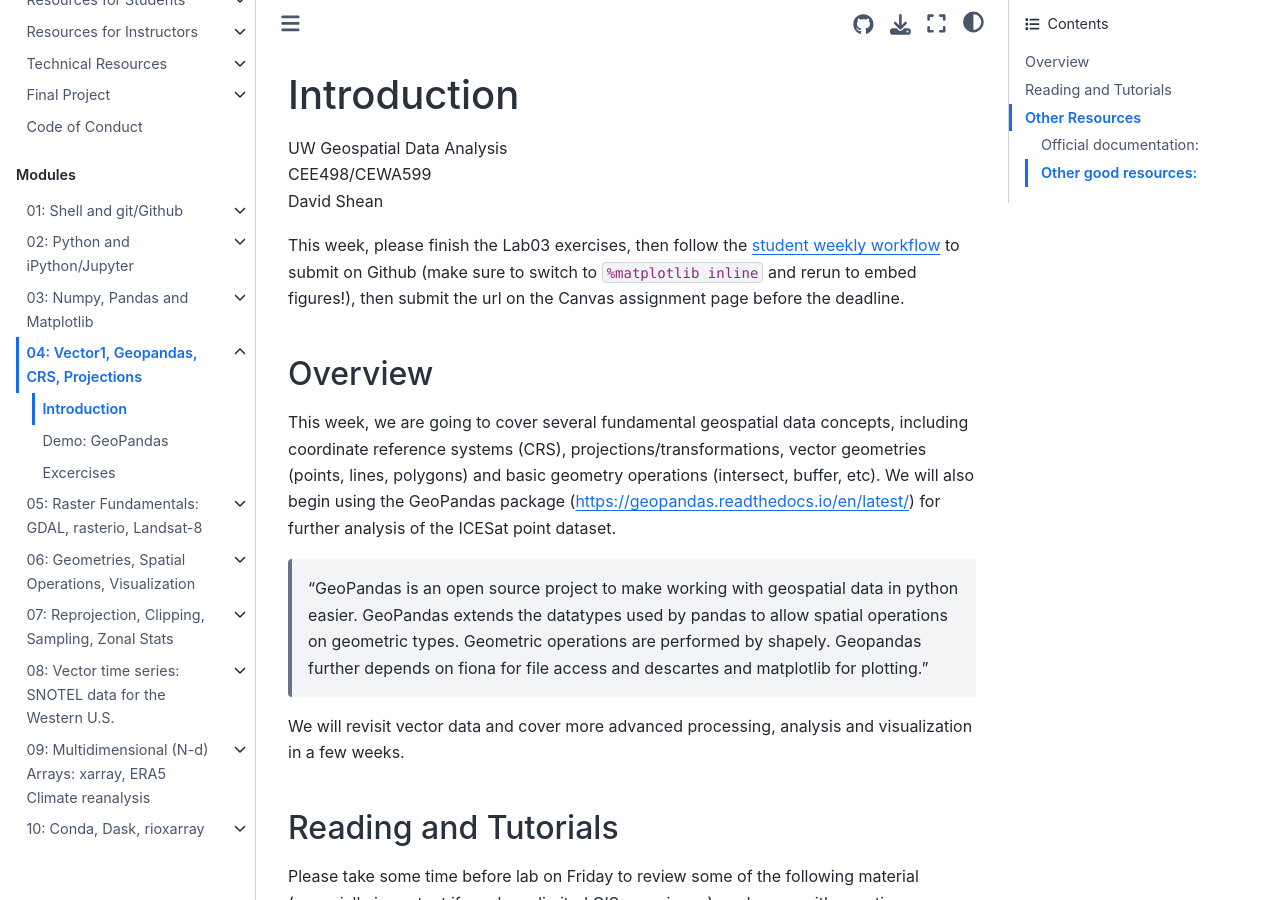
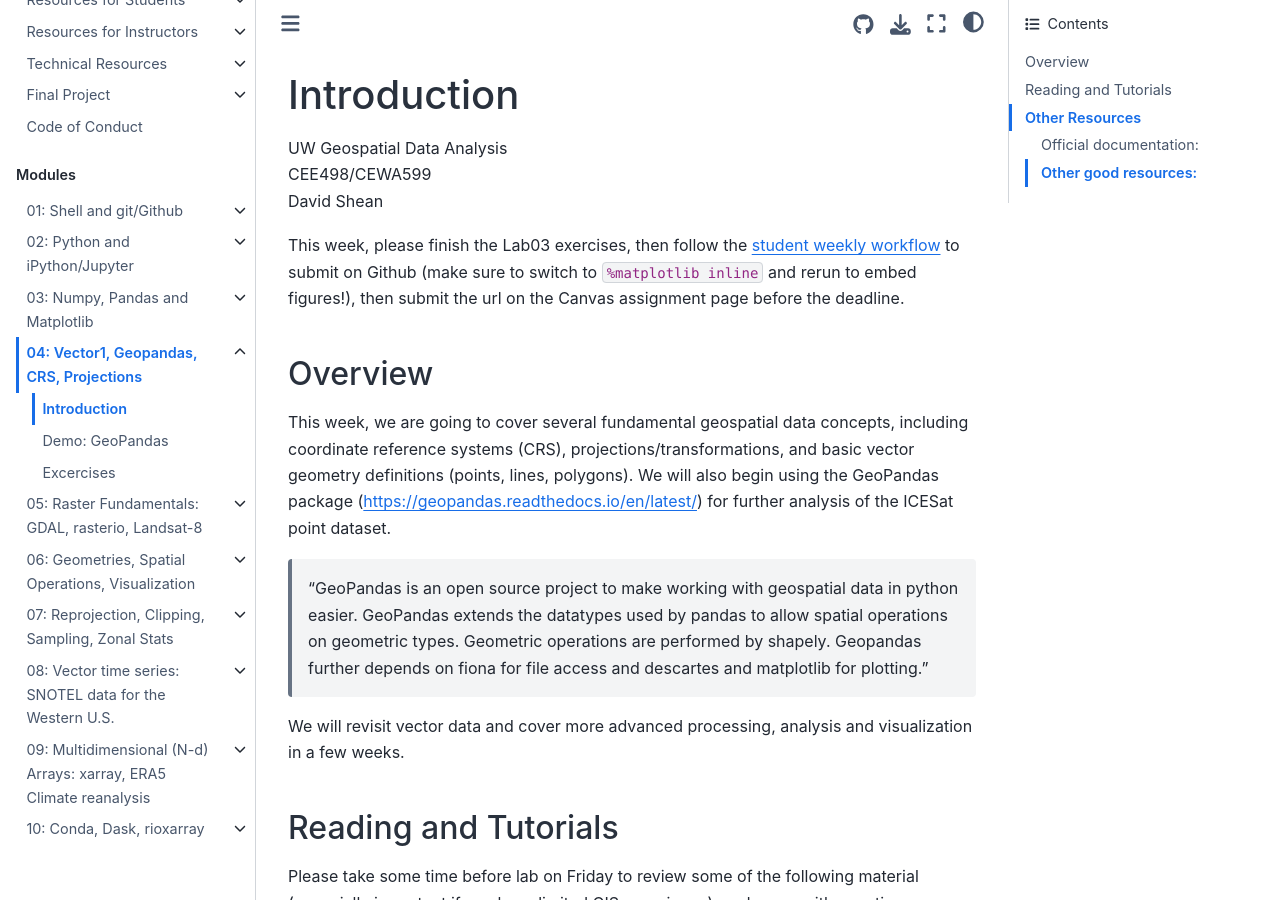
Before and after one commit to UW-GDA/jupyterbook, a Jupyter Book: the page built from book/modules/04_Vector1_Geopandas_CRS_Proj/04_Vector1_Geopandas_CRS_Proj_prep.md, in a window 1280 px wide and 900 px high. Built offline with Jupyter Book 1.0.4 settings and Sphinx 7.4.7 and the Sphinx Book theme 1.1.4, drawn with Linux system fonts in a browser that asks for light colours; pages that are not in the unit, such as notebooks, are missing from menus.

Commit message:
Update 04_Vector1_Geopandas_CRS_Proj_prep.md

```diff
--- a/book/modules/04_Vector1_Geopandas_CRS_Proj/04_Vector1_Geopandas_CRS_Proj_prep.md
+++ b/book/modules/04_Vector1_Geopandas_CRS_Proj/04_Vector1_Geopandas_CRS_Proj_prep.md
@@ -7,7 +7,7 @@ David Shean
 This week, please finish the Lab03 exercises, then follow the [student weekly workflow](../../resources/students/student_weekly_workflow.md) to submit on Github (make sure to switch to `%matplotlib inline` and rerun to embed figures!), then submit the url on the Canvas assignment page before the deadline.
 
 ## Overview
-This week, we are going to cover several fundamental geospatial data concepts, including coordinate reference systems (CRS), projections/transformations, vector geometries (points, lines, polygons) and basic geometry operations (intersect, buffer, etc). We will also begin using the GeoPandas package (https://geopandas.readthedocs.io/en/latest/) for further analysis of the ICESat point dataset.
+This week, we are going to cover several fundamental geospatial data concepts, including coordinate reference systems (CRS), projections/transformations, and basic vector geometry definitions (points, lines, polygons). We will also begin using the GeoPandas package (https://geopandas.readthedocs.io/en/latest/) for further analysis of the ICESat point dataset.
 
 >“GeoPandas is an open source project to make working with geospatial data in python easier. GeoPandas extends the datatypes used by pandas to allow spatial operations on geometric types. Geometric operations are performed by shapely. Geopandas further depends on fiona for file access and descartes and matplotlib for plotting.”
 
```
